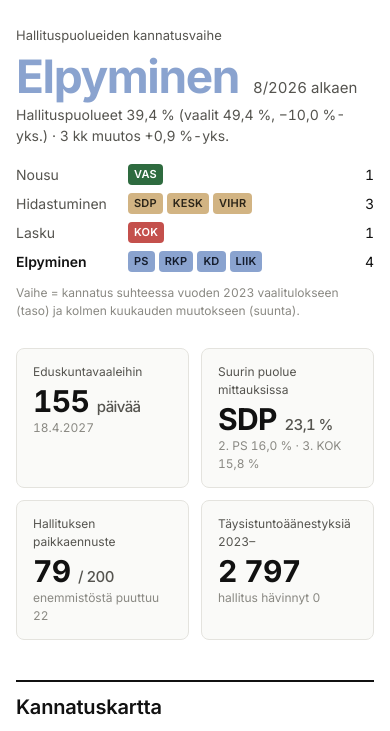
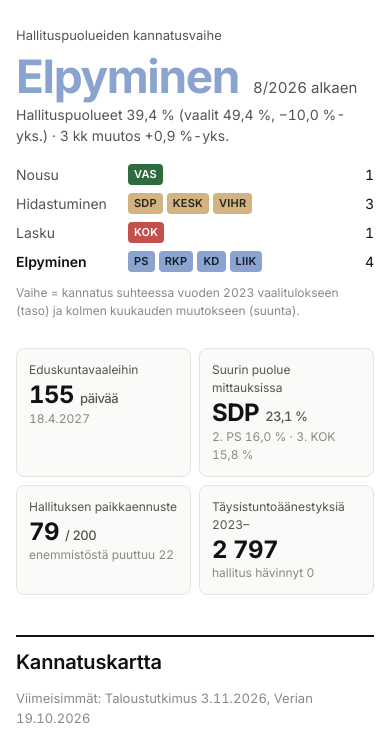
Before and after one commit to mikaelmauno-png/politiikka, a plain HTML site: page index.html in a window 390 px wide. Shown: the part 63-794 px from the top of the page. Drawn offline with Linux system fonts and the light colour scheme.

Commit message:
Tighten hero tiles on narrow screens
Co-Authored-By: Claude Opus 5.5 <noreply@anthropic.com>

```diff
--- a/style.css
+++ b/style.css
@@ -123,7 +123,7 @@ section.block { padding: 40px 0 8px; }
 .tile .t { font-size: 12px; color: var(--ink-2); }
 .tile .v { font-size: 30px; font-weight: 700; letter-spacing: -0.02em; line-height: 1.2; margin-top: 2px; }
 .tile .s { font-size: 12px; color: var(--ink-3); }
-.tile .v small { font-size: 15px; font-weight: 500; color: var(--ink-2); }
+.tile .v small { font-size: 15px; font-weight: 500; color: var(--ink-2); white-space: nowrap; }
 
 /* two column layout */
 .grid2 { display: grid; grid-template-columns: minmax(0, 1.25fr) minmax(0, 1fr); gap: 32px; }
@@ -226,6 +226,10 @@ footer { border-top: 1px solid var(--rule); margin-top: 48px; padding: 20px 0 40
   header.top .wrap { gap: 12px; }
   .brand span.name { display: none; }
   .phase-big .word { font-size: 46px; }
+  .tiles { gap: 8px; }
+  .tile { padding: 12px; }
+  .tile .v { font-size: 24px; }
+  .tile .v small { font-size: 13px; }
   .phase-rows { grid-template-columns: 100px 1fr auto; }
   .player input[type=range] { width: 110px; }
   .strip { gap: 1px; }
```
